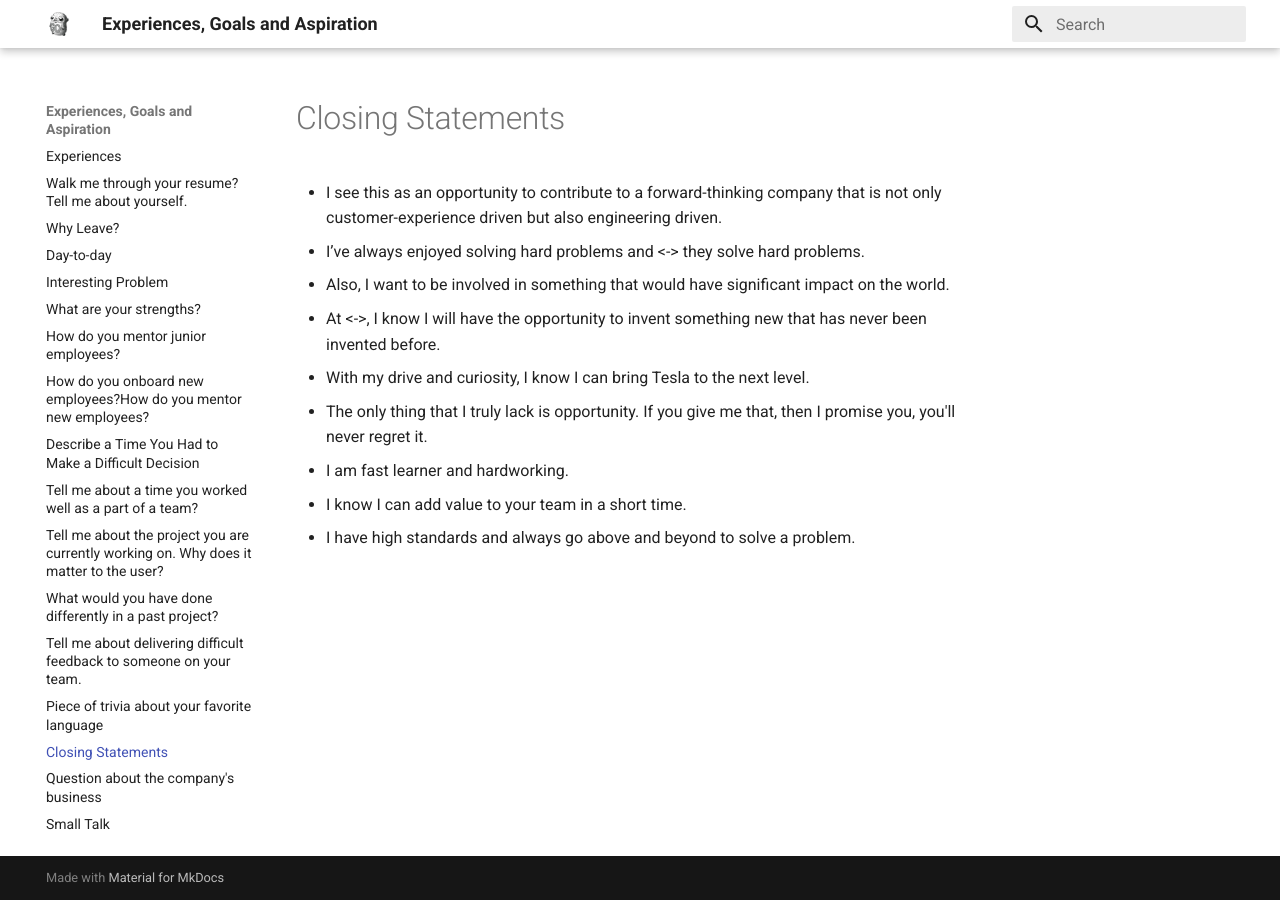
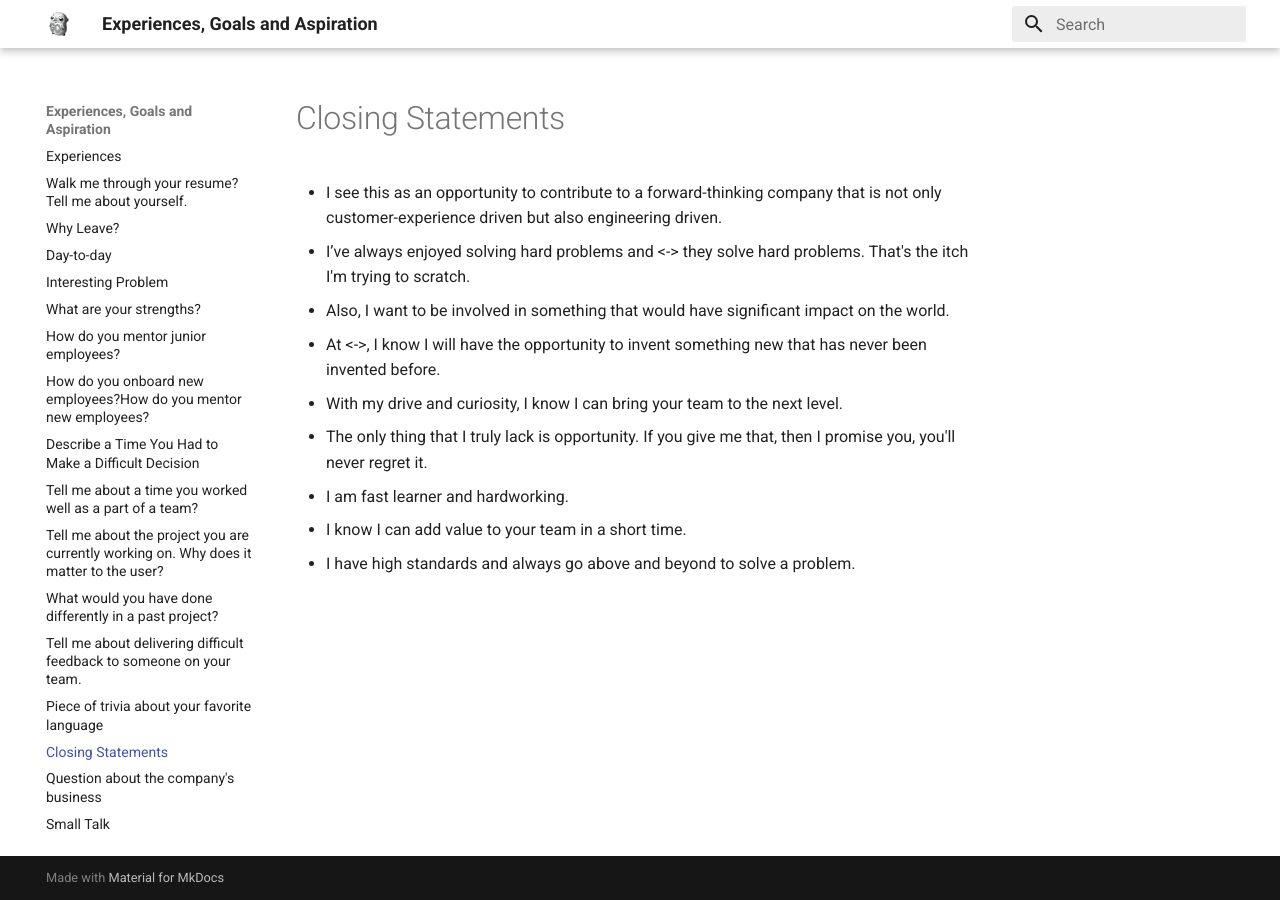
Before and after one commit to stashedUp/experiences, an MkDocs documentation site: the page built from docs/Closing.md, in a window 1280 px wide. Built offline with MkDocs 1.6.1 and Material for MkDocs 9.7.7, drawn with Linux system fonts in a browser that asks for light colours.

Commit message:
Update Closing.md

```diff
--- a/docs/Closing.md
+++ b/docs/Closing.md
@@ -1,11 +1,11 @@
 # Closing Statements
 
 - I see this as an opportunity to contribute to a forward-thinking company that is not only customer-experience driven but also engineering driven.
-- I’ve always enjoyed solving hard problems and <-> they solve hard problems.
+- I’ve always enjoyed solving hard problems and <-> they solve hard problems. That's the itch I'm trying to scratch.
 
 - Also, I want to be involved in something that would have significant impact on the world.
 - At <->, I know I will have the opportunity to invent something new that has never been invented before.
-- With my drive and curiosity, I know I can bring Tesla to the next level.
+- With my drive and curiosity, I know I can bring your team to the next level.
 
 - The only thing that I truly lack is opportunity. If you give me that, then I promise you, you'll never regret it.
 
```
